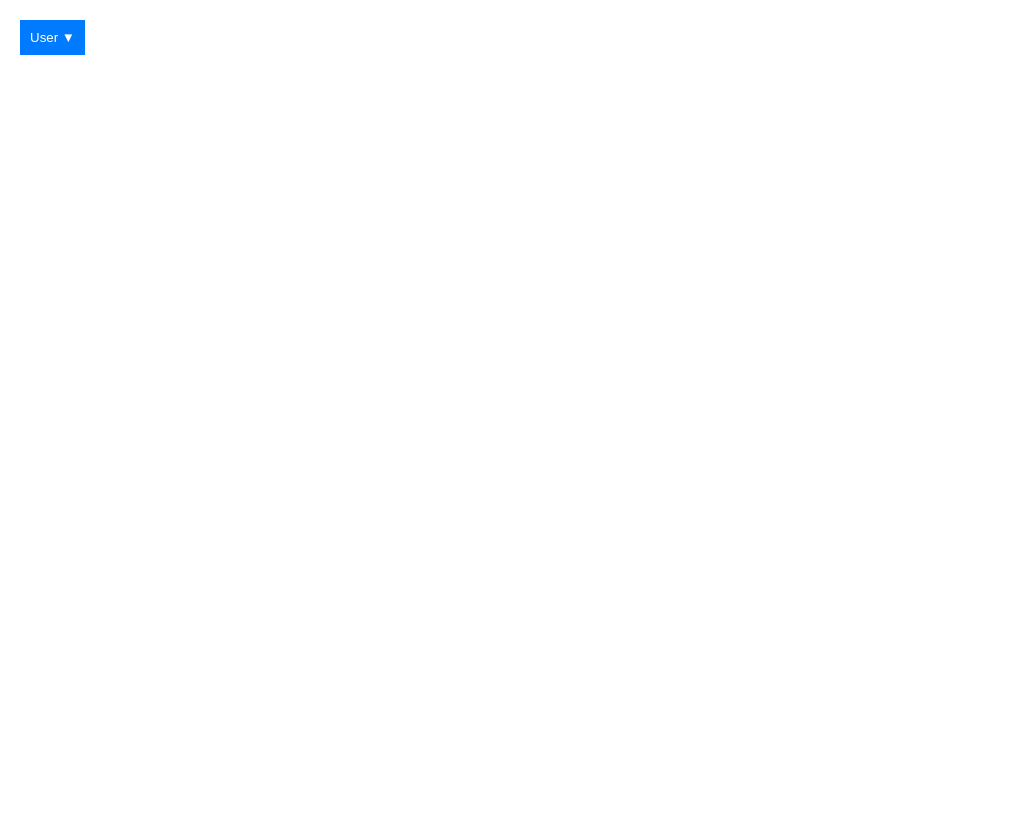
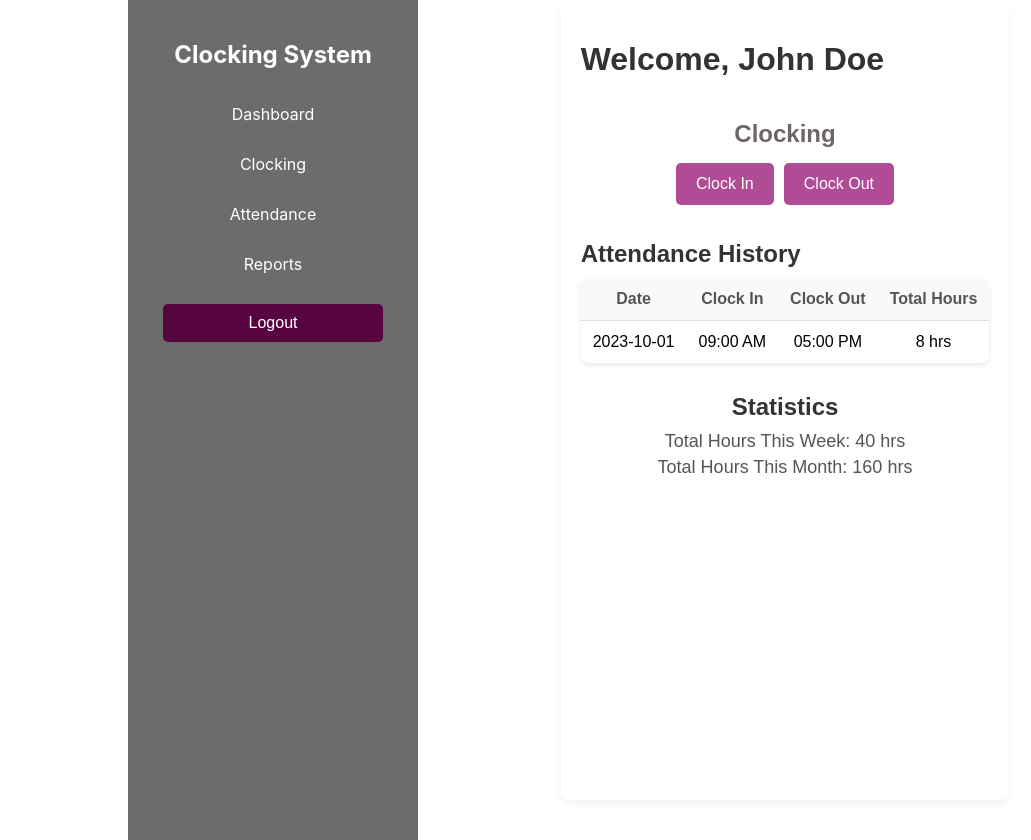
Before and after one commit to ynhx/clocking-system, a React (Create React App) app: page /user-dashboard in a window 1280 px wide. Shown: the whole page, without its empty margins (0-1031 px from the left). Before the commit the page ends 800 px from the top, so only its background shows below. Built offline with nearby package versions, Linux system fonts and the light colour scheme.

Commit message:
pulling the code

```diff
--- a/package.json
+++ b/package.json
@@ -10,6 +10,7 @@
     "@testing-library/user-event": "^13.5.0",
     "react": "^19.1.0",
     "react-dom": "^19.1.0",
+    "react-icons": "^5.5.0",
     "react-router-dom": "^7.4.1",
     "react-scripts": "5.0.1",
     "web-vitals": "^2.1.4"
--- a/src/App.js
+++ b/src/App.js
@@ -18,6 +18,7 @@ function App() {
         <Route path="/user-dashboard" element={<UserDashboard />}/>
         <Route path="/hr-dashboard" element={<HRDashboard />}/>
         <Route path="/account-found" element={<AccountFound />}/>
+
       </Routes>
     </Router>
   );
--- a/src/components/dashboards/HRDashboard.css
+++ b/src/components/dashboards/HRDashboard.css
@@ -22,11 +22,16 @@
 }*/
 /* General Container for the Dashboard */
 /* Styling for Admin Dashboard title */
+/* Admin Title */
+/* Admin Title */
+/* Admin Title */
+/* Admin Title */
 .admin-title {
     text-align: center;
     font-size: 2.5rem;
     font-weight: bold;
     margin-bottom: 30px;
+    color: #808080; /* Grey text */
 }
 
 /* Container for the dashboard */
@@ -34,6 +39,8 @@
     max-width: 1200px;
     margin: 0 auto;
     padding: 20px;
+    background-color: #f0f0f0; /* Light grey background */
+    color: #808080; /* Grey text */
 }
 
 /* Add User Button Styling */
@@ -43,7 +50,7 @@
 }
 
 .add-user-button {
-    background-color: #4CAF50;
+    background-color: #808080; /* Medium grey background */
     color: white;
     border: none;
     padding: 12px 20px;
@@ -54,7 +61,7 @@
 }
 
 .add-user-button:hover {
-    background-color: #45a049;
+    background-color: #616161; /* Darker grey on hover */
 }
 
 /* User Form Styling */
@@ -62,9 +69,10 @@
     max-width: 500px;
     margin: 0 auto;
     padding: 20px;
-    background-color: #f9f9f9;
+    background-color: #e0e0e0; /* Lighter grey background */
     border-radius: 10px;
     box-shadow: 0 4px 8px rgba(0, 0, 0, 0.1);
+    color: #808080; /* Grey text */
 }
 
 .user-form-container input,
@@ -83,13 +91,13 @@
 .user-form-container input:focus,
 .user-form-container select:focus {
     outline: none;
-    border-color: #4CAF50;
-    box-shadow: 0 0 8px rgba(76, 175, 80, 0.4);
+    border-color: #808080; /* Grey border on focus */
+    box-shadow: 0 0 8px rgba(128, 128, 128, 0.4);
 }
 
 /* Submit Button Styling */
 .user-form-container button[type="submit"] {
-    background-color: #4CAF50;
+    background-color: #808080; /* Medium grey background */
     color: white;
     font-size: 1.1rem;
     cursor: pointer;
@@ -99,12 +107,12 @@
 }
 
 .user-form-container button[type="submit"]:hover {
-    background-color: #45a049;
+    background-color: #616161; /* Darker grey on hover */
 }
 
 /* Cancel Button Styling */
 .user-form-container button[type="button"] {
-    background-color: #f44336;
+    background-color: #808080; /* Medium grey background */
     color: white;
     font-size: 1.1rem;
     cursor: pointer;
@@ -115,7 +123,7 @@
 }
 
 .user-form-container button[type="button"]:hover {
-    background-color: #e53935;
+    background-color: #616161; /* Darker grey on hover */
 }
 
 /* Styling the User List Table */
@@ -141,22 +149,22 @@
 }
 
 .user-table th {
-    background-color: #4CAF50;
+    background-color: #808080; /* Grey header */
     color: white;
 }
 
 .user-table td {
-    background-color: #f9f9f9;
+    background-color: #f2f2f2; /* Lighter grey for table rows */
 }
 
 .user-table tr:hover td {
-    background-color: #f1f1f1;
+    background-color: #e0e0e0; /* Light grey on hover */
 }
 
 .user-table button {
     padding: 8px 16px;
     margin-right: 10px;
-    background-color: #4CAF50;
+    background-color: #808080; /* Medium grey button */
     color: white;
     border: none;
     border-radius: 5px;
@@ -166,5 +174,5 @@
 }
 
 .user-table button:hover {
-    background-color: #45a049;
+    background-color: #616161; /* Darker grey on hover */
 }
--- a/src/components/dashboards/UserDashboard.css
+++ b/src/components/dashboards/UserDashboard.css
@@ -1,35 +1,228 @@
+/* General Layout */
+.user-dashboard {
+   font-family: Arial, sans-serif;
+   padding: 20px;
+   max-width: 1200px;
+   margin: 0 auto;
+   background-color: #ffffff; /* White background for the dashboard */
+   border-radius: 8px;
+   box-shadow: 0 4px 8px rgba(0, 0, 0, 0.05); /* Light shadow for depth */
+}
 
-.dropdown {
-    position: fixed;
-    top:20px;
-    left:20px;
-    display: inline-block;
+/* Header */
+.dashboard-header {
+   display: flex;
+   justify-content: space-between; /* Align header content */
+   align-items: center;
+   margin-bottom: 20px;
+}
+
+.dashboard-header h1 {
+   font-size: 32px;
+   font-weight: bold;
+   color: #333; /* Dark text for good contrast */
+}
+
+/* Logout Button */
+.logout-btn {
+   background-color: #808080; /* Grey background */
+   color: white;
+   border: none;
+   padding: 10px 20px;
+   border-radius: 5px;
+   cursor: pointer;
+   font-size: 16px;
+   transition: background-color 0.3s ease;
+}
+
+.logout-btn:hover {
+   background-color: #6c6c6c; /* Darker grey on hover */
+}
+
+.logout-btn:active {
+   background-color: #555; /* Even darker grey when clicked */
+}
+
+/* Clocking Section */
+.clocking-section {
+   margin-bottom: 30px;
+   text-align: center;
+}
+
+.clocking-section h2 {
+   font-size: 24px;
+   color: rgb(110, 102, 102);
+   margin-bottom: 10px;
+}
+
+.clock-in-btn,
+.clock-out-btn {
+   background-color: #808080; /* Grey background for buttons */
+   color: white;
+   border: none;
+   padding: 12px 20px;
+   margin: 5px;
+   border-radius: 5px;
+   cursor: pointer;
+   font-size: 16px;
+   transition: background-color 0.3s ease;
+}
+
+.clock-in-btn:hover,
+.clock-out-btn:hover {
+   background-color: rgb(167, 8, 138); /* Darker grey on hover */
+}
+
+.clock-in-btn:active,
+.clock-out-btn:active {
+   background-color: #555; /* Even darker grey when clicked */
+}
+
+/* Attendance History Table */
+.attendance-history {
+   margin-bottom: 30px;
+}
+
+.attendance-history h2 {
+   font-size: 24px;
+   color: #333;
+   margin-bottom: 10px;
+}
+
+.attendance-history table {
+   width: 100%;
+   border-collapse: collapse;
+   background-color: #fff; /* White background for the table */
+   border-radius: 8px;
+   overflow: hidden;
+   box-shadow: 0 2px 5px rgba(0, 0, 0, 0.1); /* Light shadow for the table */
+}
+
+.attendance-history th,
+.attendance-history td {
+   padding: 12px;
+   text-align: center;
+   border-bottom: 1px solid #ddd; /* Light grey borders */
+}
+
+.attendance-history th {
+   background-color: #f9f9f9; /* Light grey background for headers */
+   color: #555; /* Slightly darker grey for text */
+   font-weight: bold;
+}
+
+.attendance-history tr:hover {
+   background-color: #f4f4f4; /* Light grey on hover */
+}
+
+.attendance-history tbody tr:last-child td {
+   border-bottom: none;
+}
+
+/* Statistics Section */
+.statistics {
+   margin-top: 30px;
+   text-align: center;
+}
+
+.statistics h2 {
+   font-size: 24px;
+   color: #333;
+   margin-bottom: 10px;
+}
+
+.statistics p {
+   font-size: 18px;
+   color: #555;
+   margin: 5px 0;
+}
+
+/* Responsive Design */
+@media (max-width: 768px) {
+   .user-dashboard {
+       padding: 15px;
+   }
+
+   .clock-in-btn,
+   .clock-out-btn {
+       padding: 10px 18px;
+   }
+
+   .attendance-history table,
+   .statistics {
+       font-size: 14px;
+   }
+
+   .statistics h2 {
+       font-size: 22px;
+   }
+}
+.dashboard-container {
+   display: flex;
+   height: 100vh;
  }
 
- .dropbtn {
-    background-color: #007BFF;
-    color: white;
-    padding: 10px;
-    border: none;
-    cursor: pointer;
+ .sidebar {
+   width: 250px;
+   background-color: rgb(106, 109, 106);
+   color: white;
+   padding: 20px;
+   height: 100vh;
  }
 
- .dropdown-content {
-    display: block;
-    position: absolute;
-    background-color: #f9f9f9;
-    min-width: 160px;
-    box-shadow: 0px 8px 16px 0px rgba(0,0,0,0.2);
-    z-index: 1;
+ .sidebar h2 {
+   text-align: center;
  }
 
- .dropdown-content a {
-    color: black;
-    padding: 12px 16px;
-    text-decoration: none;
-    display: block;
+ .sidebar ul {
+   list-style: none;
+   padding: 0;
  }
 
- .dropdown-content a:hover {
-    background-color: #f1f1f1;
+ .sidebar ul li {
+   padding: 15px;
+   text-align: center;
  }
+
+ .sidebar ul li a {
+   color: white;
+   text-decoration: none;
+   display: block;
+ }
+
+ .sidebar ul li a:hover {
+   background-color: #555;
+   padding: 10px;
+ }
+
+ .logout-btn {
+   width: 100%;
+   padding: 10px;
+   background-color: rgb(87, 4, 65);
+   color: white;
+   border: none;
+   cursor: pointer;
+ }
+
+.clock-in-btn,
+.clock-out-btn {
+   background-color: rgb(175, 76, 149); /* Green background for buttons */
+   color: white;
+   border: none;
+   padding: 12px 20px;
+   margin: 5px;
+   border-radius: 5px;
+   cursor: pointer;
+   font-size: 16px;
+   transition: background-color 0.3s ease;
+}
+
+.clock-in-btn:hover,
+.clock-out-btn:hover {
+   background-color: rgb(160, 69, 149); /* Darker green on hover */
+}
+
+.clock-in-btn:active,
+.clock-out-btn:active {
+   background-color: rgb(142, 56, 118); /* Even darker green when clicked */
+}
--- a/src/components/dashboards/UserDashboard.jsx
+++ b/src/components/dashboards/UserDashboard.jsx
@@ -1,41 +1,70 @@
-import React, { useState, useRef, useEffect } from 'react';
-import './UserDashboard.css';
+import React, { useState } from "react";
+import "./UserDashboard.css";
 
-const Dropdown = () => {
-    const [isOpen, setIsOpen] = useState(false);
-    const dropdownRef = useRef(null);
+const UserDashboard = () => {
+  const [user, setUser] = useState({ name: "John Doe" });
 
-    const toggleDropdown = () => {
-        setIsOpen(!isOpen);
-    };
+  // Logout handler
+  const handleLogout = () => {
+    alert("Logged out successfully!");
+  };
 
-    const handleClickOutside = (event) => {
-        if (dropdownRef.current && !dropdownRef.current.contains(event.target)) {
-            setIsOpen(false);
-        }
-    };
+  return (
+    <div className="dashboard-container">
+      {/* Sidebar */}
+      <nav className="sidebar">
+        <h2>Clocking System</h2>
+        <ul>
+          <li><a href="/dashboard">Dashboard</a></li>
+          <li><a href="/clocking">Clocking</a></li>
+          <li><a href="/attendance">Attendance</a></li>
+          <li><a href="/reports">Reports</a></li>
+          <li><button className="logout-btn" onClick={handleLogout}>Logout</button></li>
+        </ul>
+      </nav>
 
-    useEffect(() => {
-        document.addEventListener('mousedown', handleClickOutside);
-        return () => {
-            document.removeEventListener('mousedown', handleClickOutside);
-        };
-    }, []);
+      {/* Main Content */}
+      <div className="user-dashboard">
+        <header className="dashboard-header">
+          <h1>Welcome, {user.name}</h1>
+        </header>
 
-    return (
-        <div className="dropdown" ref={dropdownRef}>
-            <button className="dropbtn" onClick={toggleDropdown}>
-                User ▼
-            </button>
-            {isOpen && (
-                <div className="dropdown-content">
-                    <a href="#">Profile</a>
-                    <a href="#">Status</a>
-                    <a href="#">Logout</a>
-                </div>
-            )}
-        </div>
-    );
+        <section className="clocking-section">
+          <h2>Clocking</h2>
+          <button className="clock-in-btn">Clock In</button>
+          <button className="clock-out-btn">Clock Out</button>
+        </section>
+
+        <section className="attendance-history">
+          <h2>Attendance History</h2>
+          <table>
+            <thead>
+              <tr>
+                <th>Date</th>
+                <th>Clock In</th>
+                <th>Clock Out</th>
+                <th>Total Hours</th>
+              </tr>
+            </thead>
+            <tbody>
+              <tr>
+                <td>2023-10-01</td>
+                <td>09:00 AM</td>
+                <td>05:00 PM</td>
+                <td>8 hrs</td>
+              </tr>
+            </tbody>
+          </table>
+        </section>
+
+        <section className="statistics">
+          <h2>Statistics</h2>
+          <p>Total Hours This Week: 40 hrs</p>
+          <p>Total Hours This Month: 160 hrs</p>
+        </section>
+      </div>
+    </div>
+  );
 };
 
-export default Dropdown;
+export default UserDashboard;
```
Also changed, not shown: 1 other file (tests, documents, lock files or other folders).
